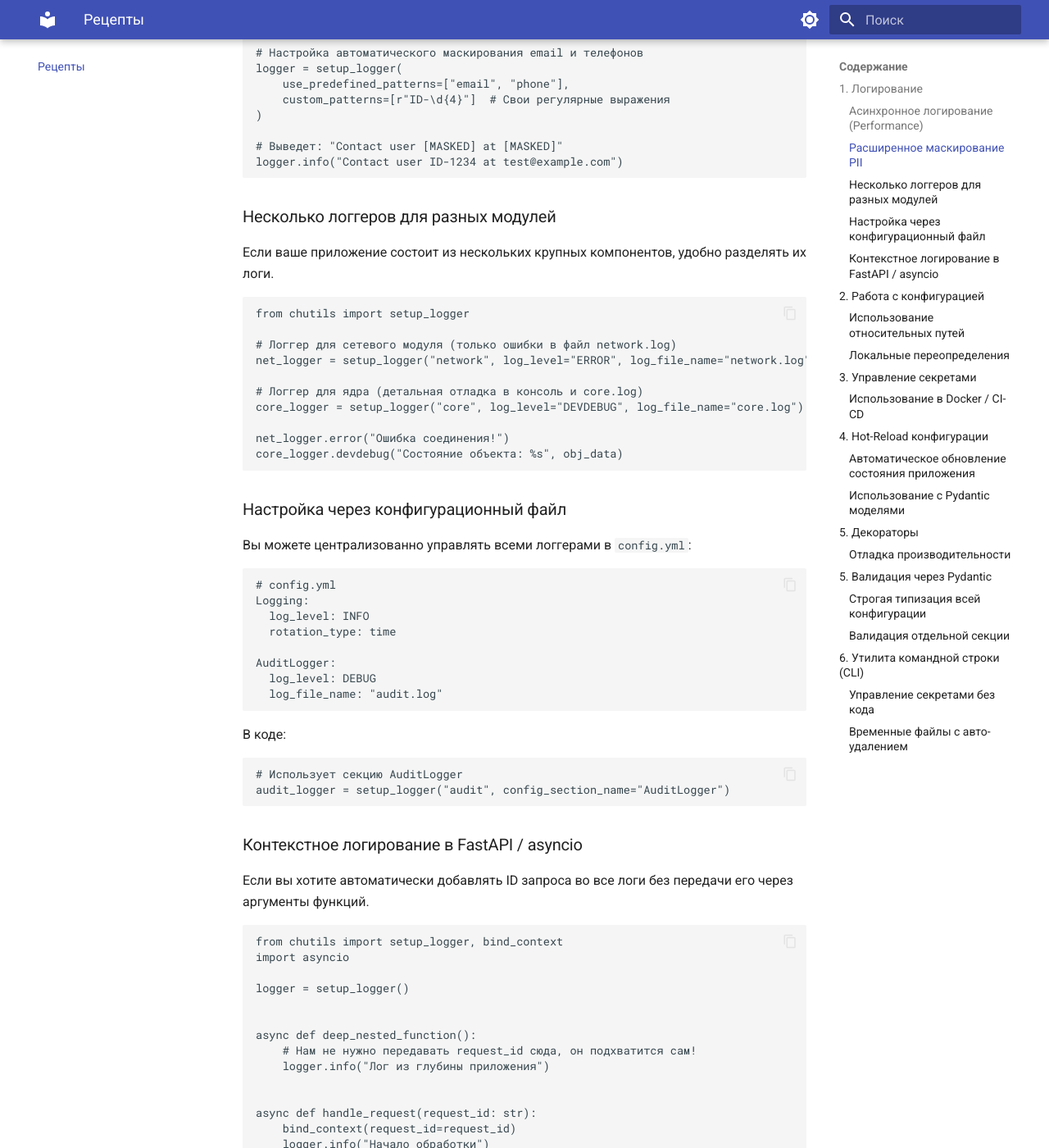
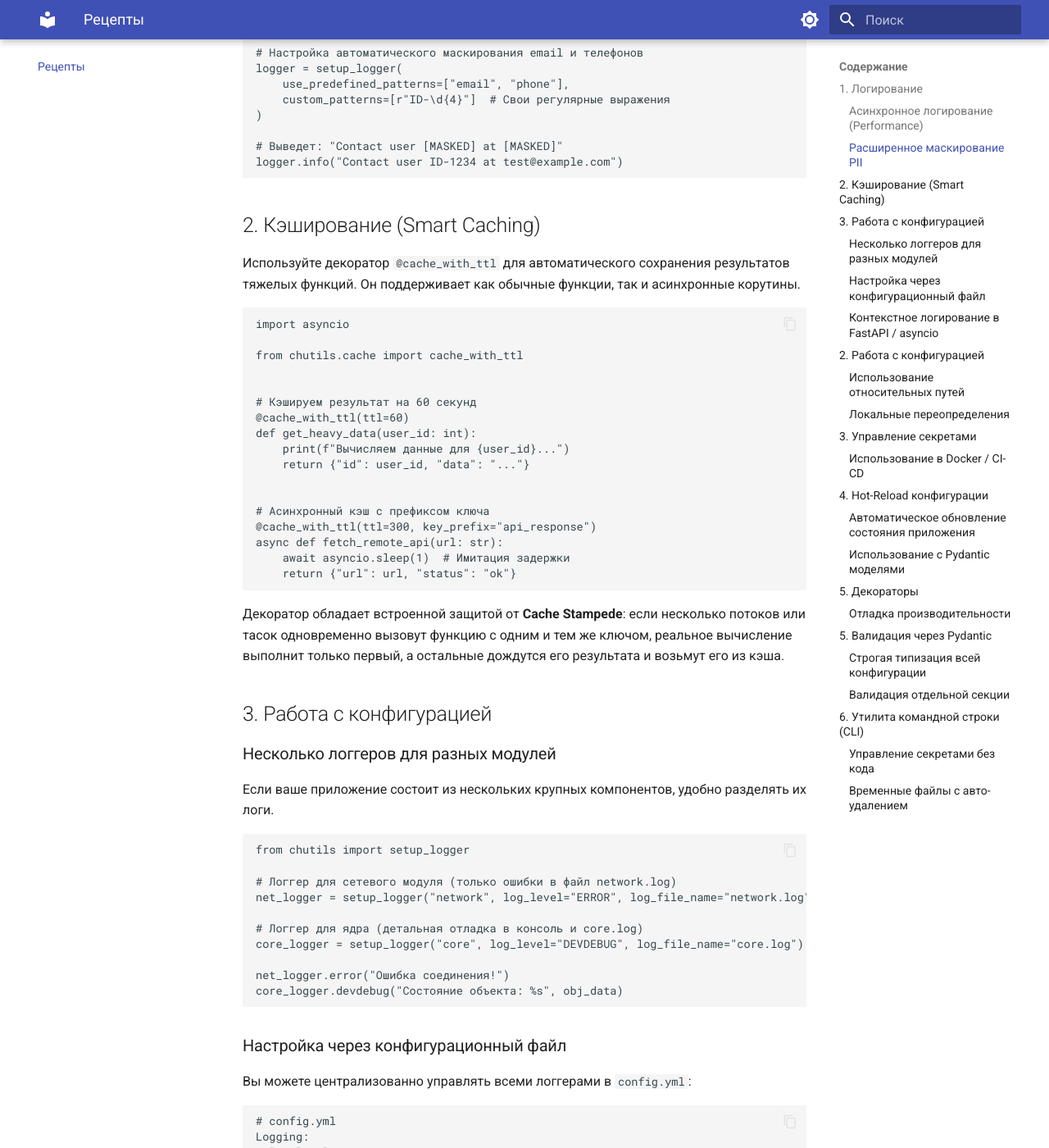
Before and after one commit to Chu4hel/chutils, an MkDocs documentation site: the page built from docs/recipes.md, in a window 1280 px wide and 1400 px high, scrolled down 802 px. Shown: the whole window at 82% size. Built offline with MkDocs 1.6.1 and Material for MkDocs 9.7.7, drawn with Linux system fonts in a browser that asks for light colours.

Commit message:
docs(conductor): Synchronize docs for track 'Smart Caching (Продвинутое кэширование)'

````diff
--- a/docs/recipes.md
+++ b/docs/recipes.md
@@ -36,6 +36,37 @@ logger = setup_logger(
 # Выведет: "Contact user [MASKED] at [MASKED]"
 logger.info("Contact user ID-1234 at test@example.com")
 ```
+
+## 2. Кэширование (Smart Caching)
+
+Используйте декоратор `@cache_with_ttl` для автоматического сохранения результатов тяжелых функций. Он поддерживает как
+обычные функции, так и асинхронные корутины.
+
+```python
+import asyncio
+
+from chutils.cache import cache_with_ttl
+
+
+# Кэшируем результат на 60 секунд
+@cache_with_ttl(ttl=60)
+def get_heavy_data(user_id: int):
+    print(f"Вычисляем данные для {user_id}...")
+    return {"id": user_id, "data": "..."}
+
+
+# Асинхронный кэш с префиксом ключа
+@cache_with_ttl(ttl=300, key_prefix="api_response")
+async def fetch_remote_api(url: str):
+    await asyncio.sleep(1)  # Имитация задержки
+    return {"url": url, "status": "ok"}
+```
+
+Декоратор обладает встроенной защитой от **Cache Stampede**: если несколько потоков или тасок одновременно вызовут
+функцию с одним и тем же ключом, реальное вычисление выполнит только первый, а остальные дождутся его результата и
+возьмут его из кэша.
+
+## 3. Работа с конфигурацией
 
 ### Несколько логгеров для разных модулей
 
````
